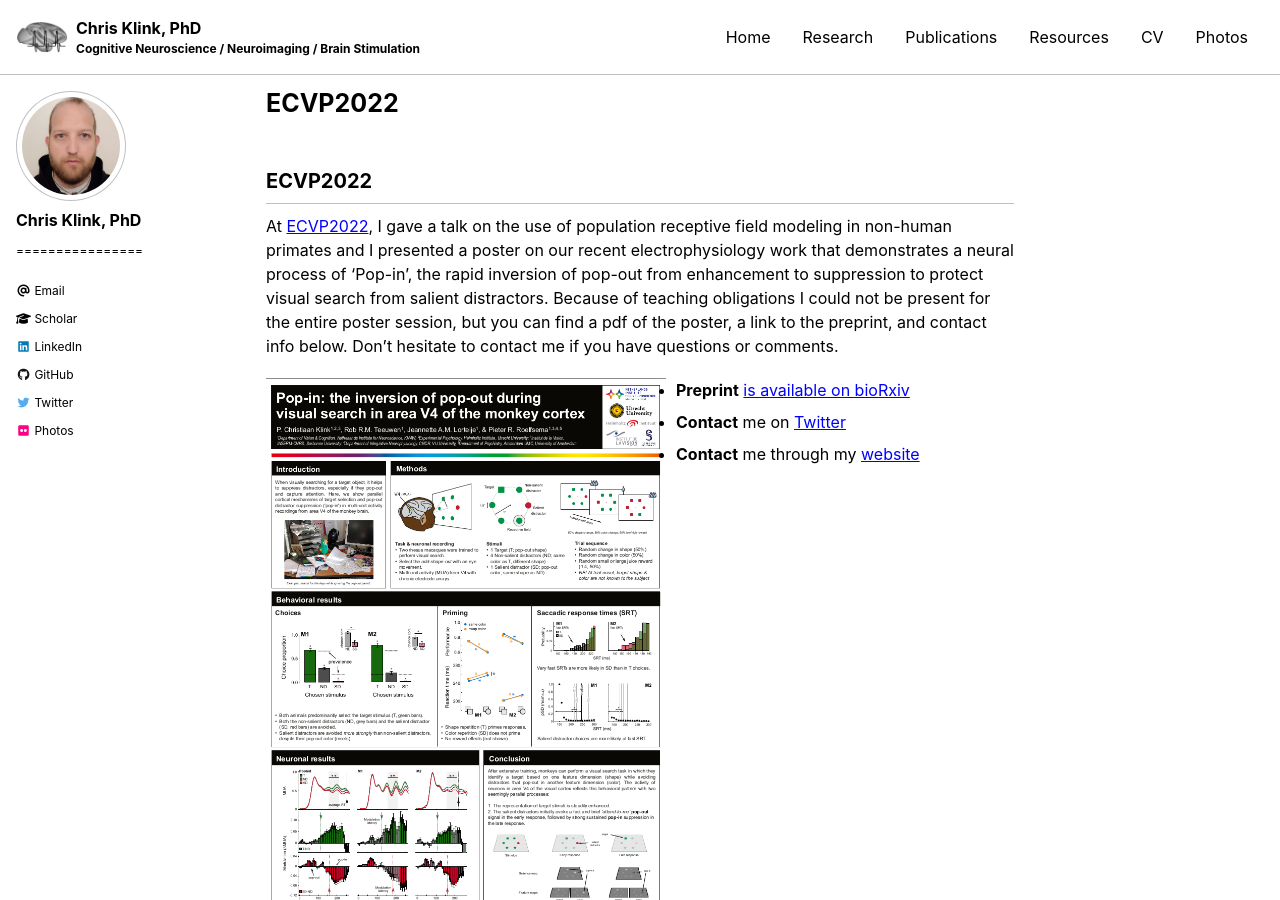
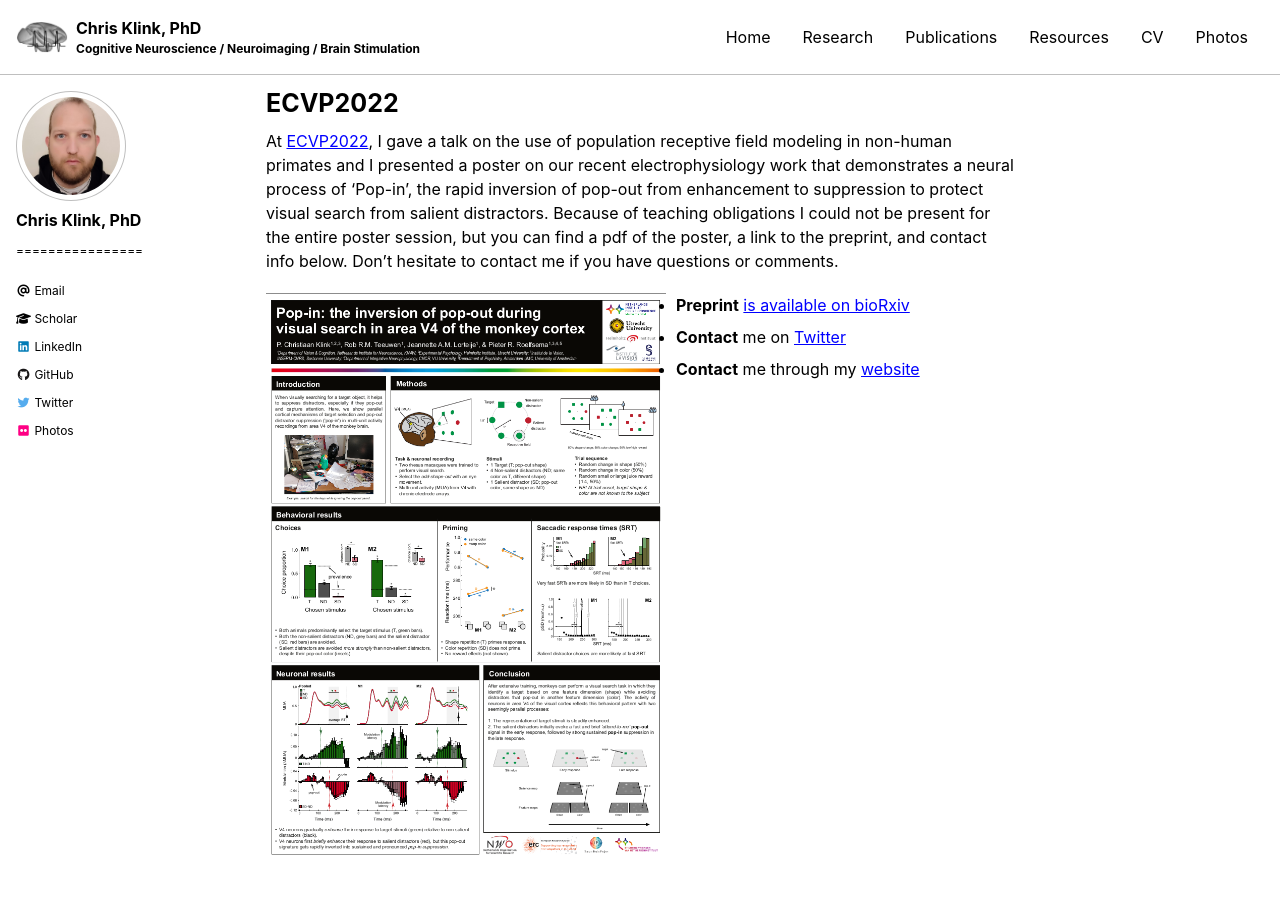
Before and after one commit to pcklink/pcklink.github.io, a Jekyll site: the page built from ecvp2022.md, in a window 1280 px wide and 900 px high. Built offline with Jekyll 4.4.1, drawn with Linux system fonts in a browser that asks for light colours; cached includes are drawn as plain includes; nearby versions of some CDN libraries.

Commit message:
Update ecvp2022.md

```diff
--- a/ecvp2022.md
+++ b/ecvp2022.md
@@ -5,7 +5,6 @@ layout: single
 author_profile: true
 ---
 
-## ECVP2022
 At <a href="https://2022.ecvp.eu/">ECVP2022</a>, I gave a talk on the use of population receptive field modeling in non-human primates
 and I presented a poster on our recent electrophysiology work that demonstrates a neural process of 'Pop-in', the rapid inversion of pop-out
 from enhancement to suppression to protect visual search from salient distractors. Because of teaching obligations I could not be present
```
